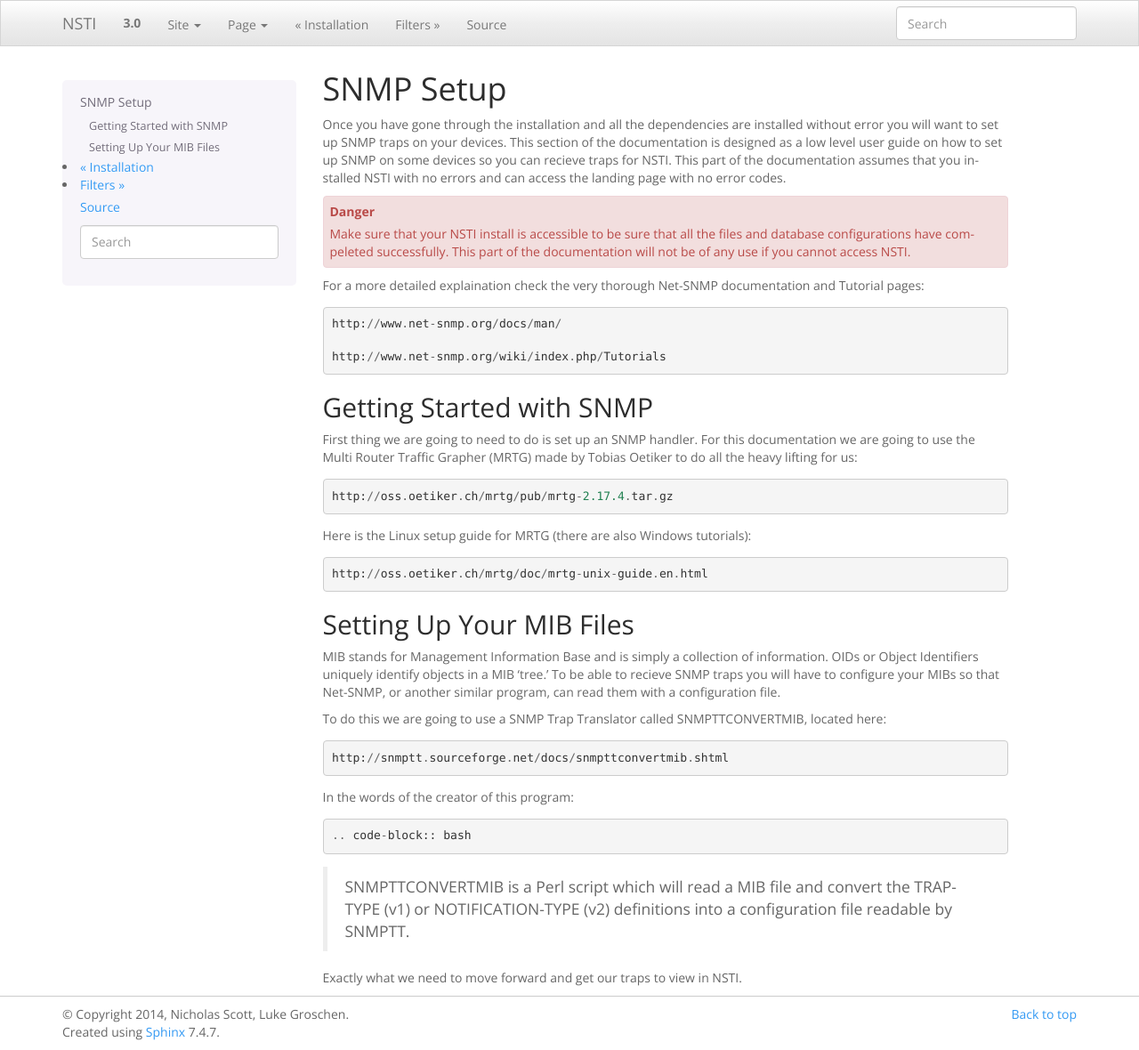
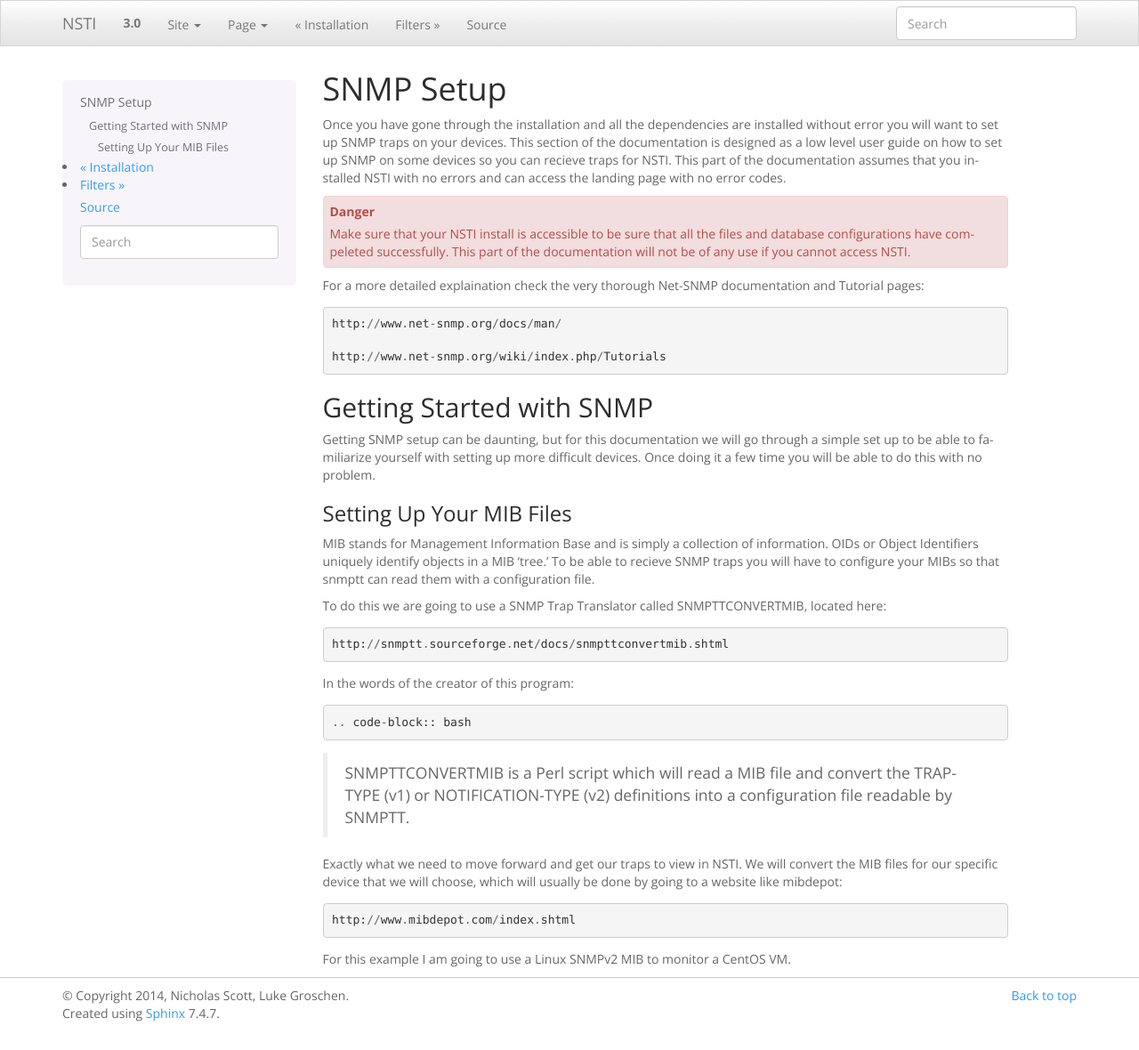
Before and after one commit to NagiosEnterprises/nsti, a Sphinx documentation site: the page built from docs/setup.rst, in a window 1280 px wide and 1180 px high. Shown: the whole window at 89% size. Built offline with Sphinx 7.4.7, drawn with Linux system fonts in a browser that asks for light colours.

Commit message:
getting the setup do started while i build the guide using Net-SNMP on a test box

```diff
--- a/docs/setup.rst
+++ b/docs/setup.rst
@@ -18,19 +18,14 @@ For a more detailed explaination check the very thorough Net-SNMP documentation
 Getting Started with SNMP
 -------------------------
 
-First thing we are going to need to do is set up an SNMP handler.  For this documentation we are going to use the Multi Router Traffic Grapher (MRTG) made by Tobias Oetiker to do all the heavy lifting for us::
+Getting SNMP setup can be daunting, but for this documentation we will go through a simple set up to be able to familiarize yourself with setting up more difficult devices.  Once doing it a few time you will be able to do this with no problem.
 
-	http://oss.oetiker.ch/mrtg/pub/mrtg-2.17.4.tar.gz
-
-Here is the Linux setup guide for MRTG (there are also Windows tutorials)::
-
-	http://oss.oetiker.ch/mrtg/doc/mrtg-unix-guide.en.html
 
 
 Setting Up Your MIB Files
--------------------------
+*************************
 
-MIB stands for Management Information Base and is simply a collection of information.  OIDs or Object Identifiers uniquely identify objects in a MIB 'tree.'  To be able to recieve SNMP traps you will have to configure your MIBs so that Net-SNMP, or another similar program, can read them with a configuration file.
+MIB stands for Management Information Base and is simply a collection of information.  OIDs or Object Identifiers uniquely identify objects in a MIB 'tree.'  To be able to recieve SNMP traps you will have to configure your MIBs so that snmptt can read them with a configuration file.
 
 To do this we are going to use a SNMP Trap Translator called SNMPTTCONVERTMIB, located here::
 
@@ -42,4 +37,9 @@ In the words of the creator of this program::
 
 	SNMPTTCONVERTMIB is a Perl script which will read a MIB file and convert the TRAP-TYPE (v1) or NOTIFICATION-TYPE (v2) definitions into a configuration file readable by SNMPTT.
 
-Exactly what we need to move forward and get our traps to view in NSTI.
+Exactly what we need to move forward and get our traps to view in NSTI.  We will convert the MIB files for our specific device that we will choose, which will usually be done by going to a website like mibdepot::
+
+    http://www.mibdepot.com/index.shtml
+
+
+For this example I am going to use a Linux SNMPv2 MIB to monitor a CentOS VM.
```
